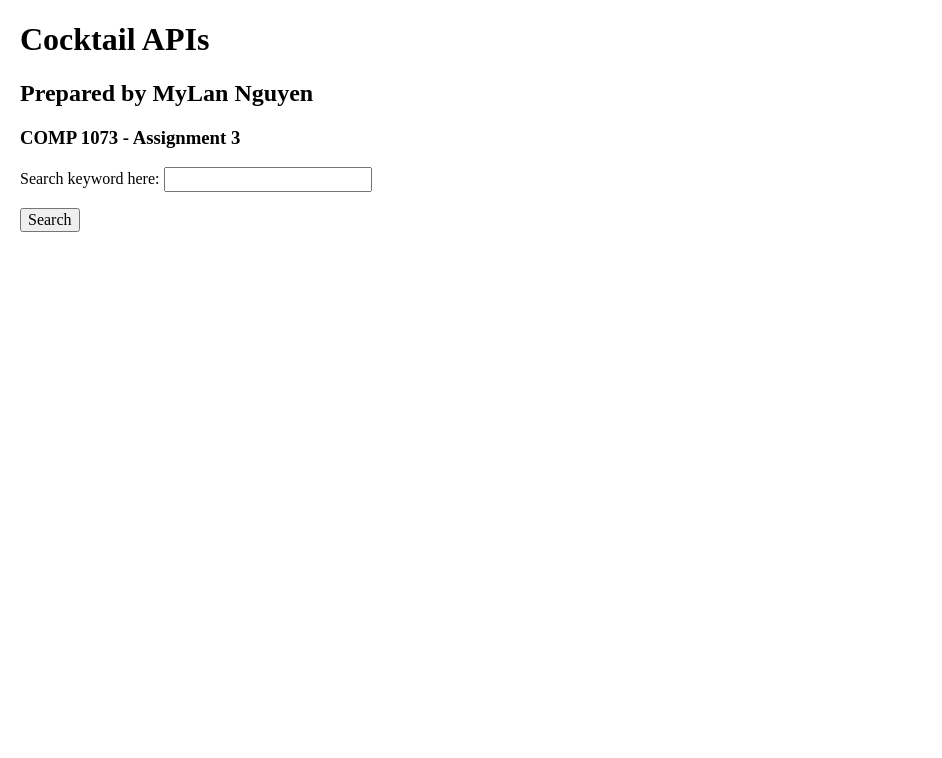
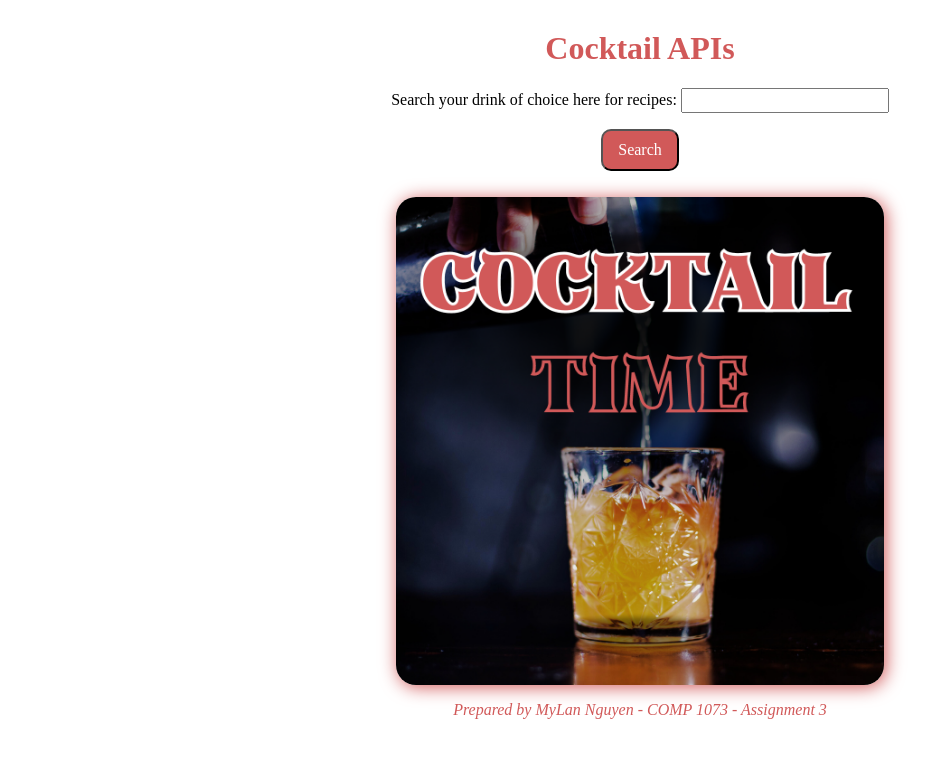
Before and after one commit to MyLanNguyen999/COMP1073-CocktailAPI, a plain HTML site: page index.html in a window 1280 px wide. Shown: the whole page, without its empty margins (0-942 px from the left). Drawn offline with Linux system fonts and the light colour scheme.

Commit message:
add styling

```diff
--- a/css/style.css
+++ b/css/style.css
@@ -1,12 +1,58 @@
+* {
+    box-sizing: border-box;
+}
 body {
-    margin: 20px;
-    /* text-align: center; */
+    margin: 30px;
+    text-align: center;
+}
+h1 {
+    color: #d15959;
+}
+section {
+    text-align: center;
+    display: flex;
+    flex-direction: row;
+    flex-wrap: wrap;
+    justify-content: center;
+    align-items: stretch;
+    /* flex-basis: auto; */
+}
+
+article {
+    width: 20%;
+    background-color: #e9cece;
+    border: 1px solid #d15959;
+    border-radius: 20px;
+    margin: 10px;
+    padding: 5px;
+}
+p {
+    padding-left: 3px;
+    padding-right: 3px;;
 }
 img {
-    width: 400px;
-    padding-top: 10px;
-    padding-bottom: 10px;
+    max-width: 80%;
+    height: auto;
+    margin-top: 10px;
+    border-radius: 20px;
+    box-shadow: 2px 2px 18px #d15959;
+}
+#cover {
+    width: 40%;
 }
 li {
     list-style: none;
 }
+button {
+    background-color: #d15959;
+    color: white;
+    border-radius: 10px;
+    padding: 10px;
+    padding-left: 15px;
+    padding-right: 15px;
+}
+footer {
+    color: #d15959;
+    font-style: italic;
+
+}
--- a/index.html
+++ b/index.html
@@ -10,11 +10,11 @@
 </head>
 <body>
     <h1>Cocktail APIs</h1>
-    <h2>Prepared by MyLan Nguyen</h2>
-    <h3>COMP 1073 - Assignment 3</h3>
+    <!-- <h2>Prepared by MyLan Nguyen</h2>
+    <h3>COMP 1073 - Assignment 3</h3> -->
     <form>
         <p>
-            <label for="search">Search keyword here: </label>
+            <label for="search">Search your drink of choice here for recipes: </label>
             <input type="text" id="search" class="search" required>
         </p>
         <p>
@@ -23,8 +23,12 @@
     </form>
     <div class="results">
         <section>
+            <img src="img/COMP1073-As3.png" alt="cover" id="cover"/>
         </section>
 
     </div>
+    <footer>
+        <p> Prepared by MyLan Nguyen - COMP 1073 - Assignment 3</p>
+    </footer>
 </body>
 </html>
```
Also changed, not shown: img/COMP1073-As3.png (added).
